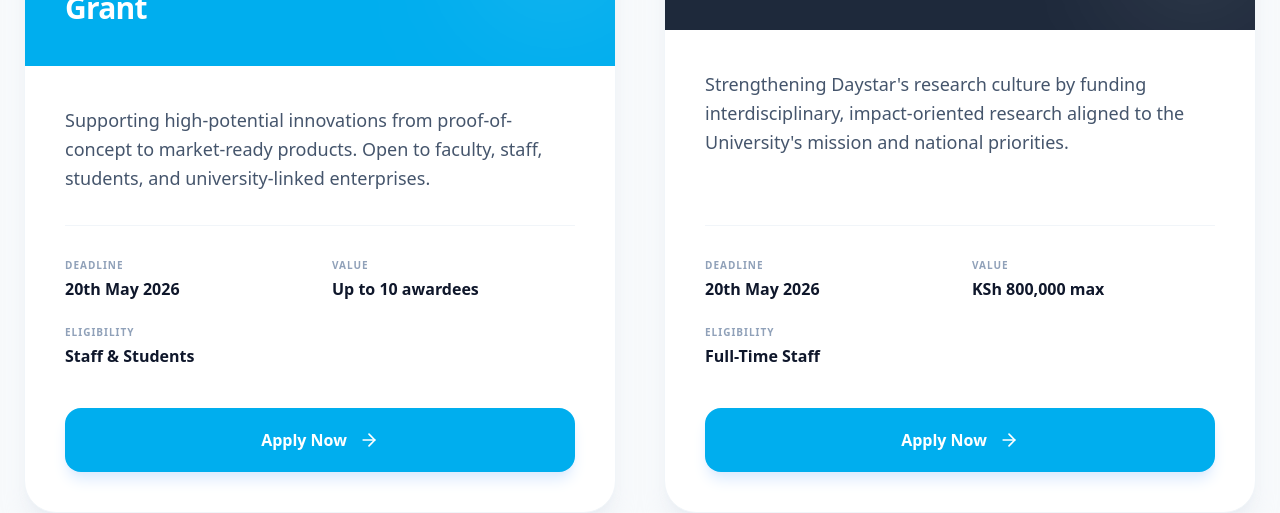
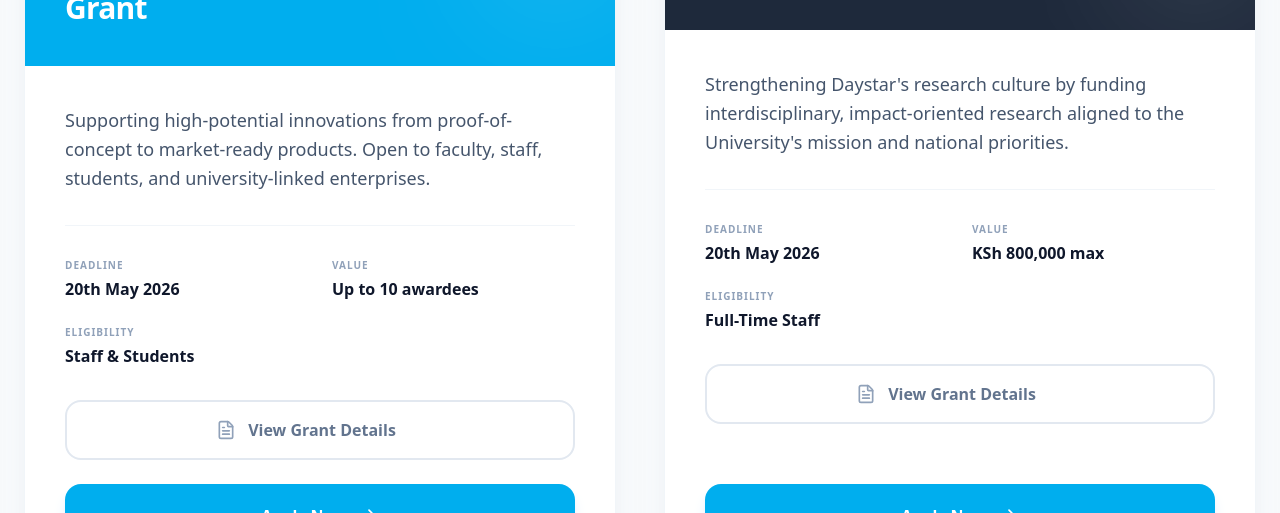
Before and after one commit to Maryleen-Boyani/DRICE, a React (Vite) app: page /grants in a window 1280 px wide. Shown: the part 439-952 px from the top of the page. Built offline with nearby package versions, Linux system fonts and the light colour scheme; no server answers.

Commit message:
feat: add grant guidelines pdfs

```diff
--- a/src/components/Grants/Grants.jsx
+++ b/src/components/Grants/Grants.jsx
@@ -1,14 +1,6 @@
 import React, { useState, useRef } from "react";
 import { motion, AnimatePresence, useInView } from "framer-motion";
-import {
-  ArrowRight,
-  Zap,
-  Target,
-  Sparkles,
-  ArrowLeft,
-  Lightbulb,
-  ClipboardCheck,
-} from "lucide-react";
+import { ArrowRight, FileText, Download } from "lucide-react";
 import VCInnovationForm from "./VCInnovationForm";
 import InternalGrantForm from "./InternalGrantForm";
 
@@ -29,6 +21,7 @@
       deadline: "20th May 2026",
       cycle: "2025/2026",
       eligibility: "Staff & Students",
+      pdfUrl: "/VcInnovation.pdf", // Ensure file is in the 'public' folder
     },
     {
       id: "internal-research",
@@ -41,6 +34,7 @@
       deadline: "20th May 2026",
       cycle: "2025/2026",
       eligibility: "Full-Time Staff",
+      pdfUrl: "/InternalResearch.pdf", // Ensure file is in the 'public' folder
     },
   ];
 
@@ -54,7 +48,7 @@
       default:
         return (
           <div ref={ref} className="max-w-7xl mx-auto px-6 py-12">
-            {/* High-Attention Header */}
+            {/* Header Section */}
             <motion.div
               initial={{ opacity: 0, y: 20 }}
               animate={isInView ? { opacity: 1, y: 0 } : {}}
@@ -70,7 +64,7 @@
               </p>
             </motion.div>
 
-            {/* Equidistant 50/50 Grid */}
+            {/* Grants Grid */}
             <div className="grid md:grid-cols-2 gap-10 lg:gap-12">
               {grantTypes.map((grant, idx) => (
                 <motion.div
@@ -78,14 +72,13 @@
                   initial={{ opacity: 0, x: idx === 0 ? -30 : 30 }}
                   animate={isInView ? { opacity: 1, x: 0 } : {}}
                   transition={{ duration: 0.8, delay: idx * 0.2 }}
-                  className="bg-white rounded-[2rem] overflow-hidden shadow-xl shadow-slate-200/50 hover:shadow-2xl hover:-translate-y-2 transition-all duration-500 border border-slate-100 flex flex-col group"
+                  className="bg-white rounded-[2.5rem] overflow-hidden shadow-xl shadow-slate-200/50 hover:shadow-2xl hover:-translate-y-2 transition-all duration-500 border border-slate-100 flex flex-col group"
                 >
-                  {/* Header Section */}
+                  {/* Visual Header */}
                   <div
                     className={`${grant.colorClass} p-10 text-white relative overflow-hidden`}
                   >
                     <div className="absolute top-[-20px] right-[-20px] bg-white/10 w-40 h-40 rounded-full blur-3xl group-hover:bg-white/20 transition-colors" />
-
                     <p className="text-xs uppercase tracking-[0.2em] font-bold opacity-70 mb-2">
                       {grant.subtitle}
                     </p>
@@ -94,12 +87,13 @@
                     </h3>
                   </div>
 
-                  {/* Content Section */}
+                  {/* Body Content */}
                   <div className="p-10 flex flex-col flex-grow">
-                    <p className="text-slate-600 text-lg mb-8 flex-grow leading-relaxed">
+                    <p className="text-slate-600 text-lg mb-8 leading-relaxed">
                       {grant.description}
                     </p>
 
+                    {/* Metadata Grid */}
                     <div className="pt-8 border-t border-slate-100 grid grid-cols-2 gap-6 mb-10">
                       <div>
                         <p className="text-[10px] font-bold text-slate-400 uppercase tracking-widest mb-1">
@@ -127,16 +121,37 @@
                       </div>
                     </div>
 
+                    {/* Action Buttons - Pushed to bottom with mt-auto */}
+                    <div className="mt-auto space-y-4">
                       <button
                         onClick={() => setView(grant.id)}
                         className="w-full py-5 bg-daystar-blue text-white rounded-2xl hover:bg-daystar-dark transition-all duration-300 font-bold flex items-center justify-center gap-3 group shadow-lg shadow-blue-100"
                       >
-                      Apply Now{" "}
+                        Apply Now
                         <ArrowRight
                           size={20}
                           className="group-hover:translate-x-2 transition-transform"
                         />
                       </button>
+
+                      <a
+                        href={grant.pdfUrl}
+                        target="_blank"
+                        rel="noopener noreferrer"
+                        download
+                        className="w-full py-4 border-2 border-slate-200 text-slate-500 rounded-2xl hover:border-daystar-blue hover:text-daystar-blue hover:bg-blue-50/30 transition-all duration-300 font-bold flex items-center justify-center gap-3 group"
+                      >
+                        <FileText
+                          size={20}
+                          className="text-slate-400 group-hover:text-daystar-blue transition-colors"
+                        />
+                        <span>View Grant Details</span>
+                        <Download
+                          size={18}
+                          className="opacity-0 group-hover:opacity-100 transition-all"
+                        />
+                      </a>
+                    </div>
                   </div>
                 </motion.div>
               ))}
@@ -147,7 +162,7 @@
   };
 
   return (
-    <div className="min-h-screen bg-white font-sans">
+    <div className="min-h-screen bg-slate-50/30 font-sans">
       <AnimatePresence mode="wait">
         <motion.div
           key={view}
--- a/src/pages/GrantsPage.jsx
+++ b/src/pages/GrantsPage.jsx
@@ -1,7 +1,7 @@
 import { useRef } from "react";
 import { useNavigate } from "@tanstack/react-router";
 import { motion, useInView } from "framer-motion";
-import { ArrowRight } from "lucide-react";
+import { ArrowRight, FileText, ExternalLink } from "lucide-react";
 
 const GRANT_TYPES = [
   {
@@ -15,6 +15,7 @@
     deadline: "20th May 2026",
     cycle: "2025/2026",
     eligibility: "Staff & Students",
+    pdfUrl: "/VcInnovationForm.pdf",
   },
   {
     id: "internal-research",
@@ -27,6 +28,7 @@
     deadline: "20th May 2026",
     cycle: "2025/2026",
     eligibility: "Full-Time Staff",
+    pdfUrl: "/InternalGrantForm.pdf",
   },
 ];
 
@@ -61,10 +63,9 @@
             transition={{ duration: 0.8, delay: idx * 0.2 }}
             className="bg-white rounded-4xl overflow-hidden shadow-xl shadow-slate-200/50 hover:shadow-2xl hover:-translate-y-2 transition-all duration-500 border border-slate-100 flex flex-col group"
           >
-            <div
-              className={`${grant.colorClass} p-10 text-white relative overflow-hidden`}
-            >
-              <div className="absolute -top-5 -right-5 bg-white/10 w-40 h-40 rounded-full blur-3xl group-hover:bg-white/20 transition-colors" />
+            {/* Card Header */}
+            <div className={`${grant.colorClass} p-10 text-white relative overflow-hidden`}>
+              <div className="absolute top-[-20px] right-[-20px] bg-white/10 w-40 h-40 rounded-full blur-3xl group-hover:bg-white/20 transition-colors" />
               <p className="text-xs uppercase tracking-[0.2em] font-bold opacity-70 mb-2">
                 {grant.subtitle}
               </p>
@@ -73,48 +74,64 @@
               </h3>
             </div>
 
+            {/* Card Body */}
             <div className="p-10 flex flex-col grow">
-              <p className="text-slate-600 text-lg mb-8 grow leading-relaxed">
+              <p className="text-slate-600 text-lg mb-8 leading-relaxed">
                 {grant.description}
               </p>
 
-              <div className="pt-8 border-t border-slate-100 grid grid-cols-2 gap-6 mb-10">
+              {/* Metadata Grid */}
+              <div className="pt-8 border-t border-slate-100 grid grid-cols-2 gap-6 mb-8">
                 <div>
                   <p className="text-[10px] font-bold text-slate-400 uppercase tracking-widest mb-1">
                     Deadline
                   </p>
-                  <p className="text-base font-bold text-slate-900">
-                    {grant.deadline}
-                  </p>
+                  <p className="text-base font-bold text-slate-900">{grant.deadline}</p>
                 </div>
                 <div>
                   <p className="text-[10px] font-bold text-slate-400 uppercase tracking-widest mb-1">
                     Value
                   </p>
-                  <p className="text-base font-bold text-slate-900">
-                    {grant.footerTag}
-                  </p>
+                  <p className="text-base font-bold text-slate-900">{grant.footerTag}</p>
                 </div>
                 <div className="col-span-2">
                   <p className="text-[10px] font-bold text-slate-400 uppercase tracking-widest mb-1">
                     Eligibility
                   </p>
-                  <p className="text-base font-bold text-slate-900">
-                    {grant.eligibility}
-                  </p>
+                  <p className="text-base font-bold text-slate-900">{grant.eligibility}</p>
                 </div>
               </div>
 
-              <button
-                onClick={() => navigate({ to: `/grants/${grant.id}` })}
-                className="w-full py-5 bg-daystar-blue text-white rounded-2xl hover:bg-daystar-dark transition-all duration-300 font-bold flex items-center justify-center gap-3 group shadow-lg shadow-blue-100"
-              >
-                Apply Now{" "}
-                <ArrowRight
-                  size={20}
-                  className="group-hover:translate-x-2 transition-transform"
-                />
-              </button>
+              {/* PDF External Link Button */}
+              <div className="mb-6">
+                <a
+                  href={grant.pdfUrl}
+                  target="_blank"
+                  rel="noopener noreferrer"
+                  className="w-full py-4 border-2 border-slate-200 text-slate-500 rounded-2xl hover:border-daystar-blue hover:text-daystar-blue hover:bg-blue-50/30 transition-all duration-300 font-bold flex items-center justify-center gap-3 group/link"
+                >
+                  <FileText
+                    size={20}
+                    className="text-slate-400 group-hover/link:text-daystar-blue transition-colors"
+                  />
+                  <span>View Grant Details</span>
+                  <ExternalLink
+                    size={16}
+                    className="opacity-0 group-hover/link:opacity-100 transition-all translate-x-[-10px] group-hover/link:translate-x-0"
+                  />
+                </a>
+              </div>
+
+              {/* Apply Button */}
+              <div className="mt-auto">
+                <button
+                  onClick={() => navigate({ to: `/grants/${grant.id}` })}
+                  className="w-full py-5 bg-daystar-blue text-white rounded-2xl hover:bg-daystar-dark transition-all duration-300 font-bold flex items-center justify-center gap-3 group shadow-lg shadow-blue-100"
+                >
+                  Apply Now
+                  <ArrowRight size={20} className="group-hover:translate-x-2 transition-transform" />
+                </button>
+              </div>
             </div>
           </motion.div>
         ))}
```
Also changed, not shown: 2 other files (tests, documents, lock files or other folders). Lines whose indentation alone changed are shown as unchanged.
